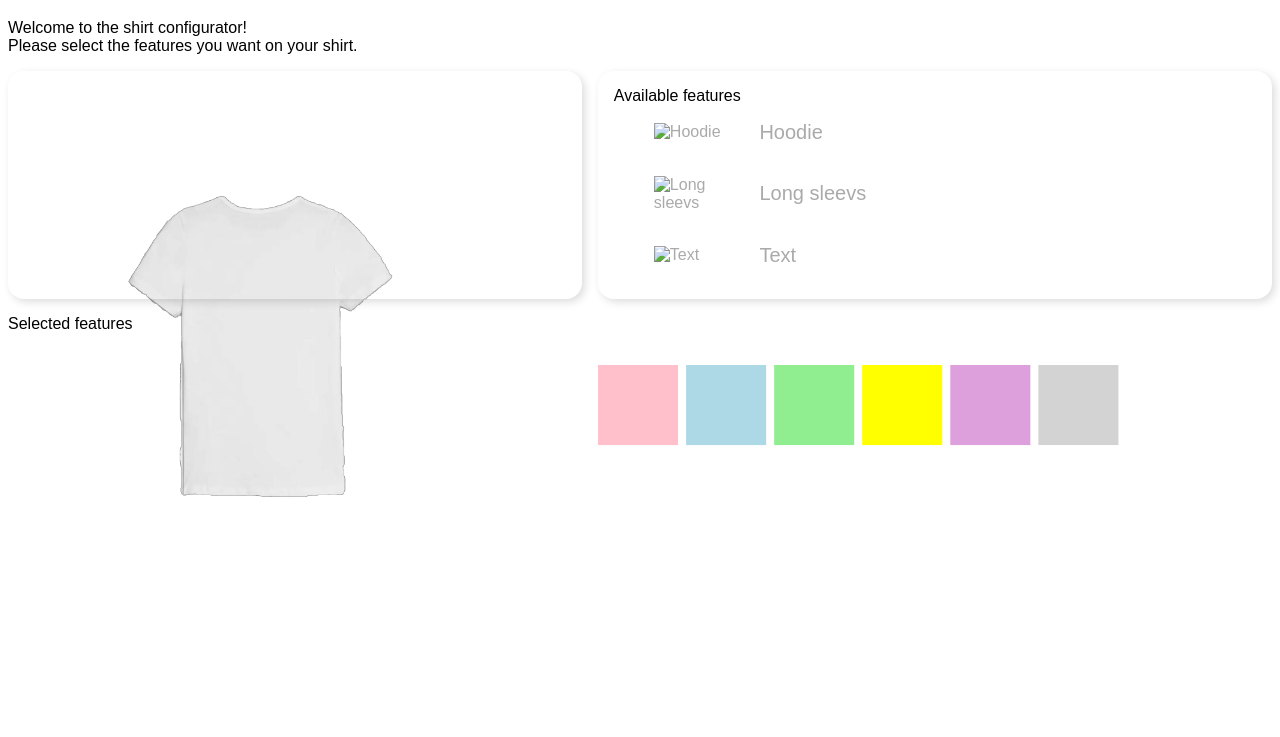
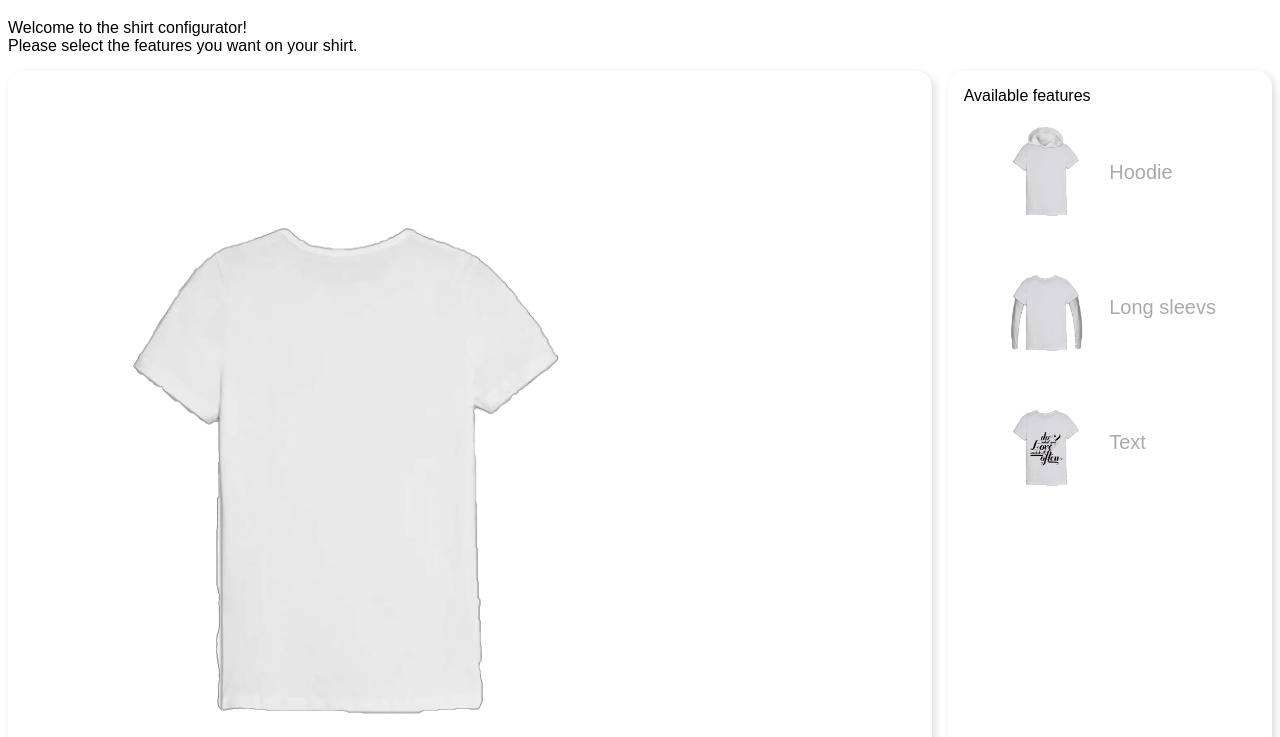
Before and after one commit to vict2586/My_shirt_configurator, a plain HTML site: page index.html in a window 1280 px wide. Shown: the part 61-798 px from the top of the page. Drawn offline with Linux system fonts and the light colour scheme; the site is published under a folder, as on GitHub Pages, so addresses that start at the root find nothing.

Commit message:
Done, kinda

```diff
--- a/index.html
+++ b/index.html
@@ -24,7 +24,7 @@
 
       <div id="product-preview">
 
-        <img src="/Text.png" alt="" class="hide" data-feature="text" id="text"/>
+        <img src="Text.png" alt="" class="hide" data-feature="text" id="text"/>
 
         <svg xmlns="http://www.w3.org/2000/svg" xmlns:xlink="http://www.w3.org/1999/xlink" viewBox="0 0 958.85 1185">
 
@@ -77,17 +77,17 @@
         Available features
 
         <figure class="option" data-feature="hoodie">
-          <img src="/feature_hoodie.png" alt="Hoodie" />
+          <img src="feature_hoodie.png" alt="Hoodie" />
           <figcaption>Hoodie</figcaption>
         </figure>
 
         <figure class="option" data-feature="long">
-          <img src="/feature_long.png" alt="Long sleevs" />
+          <img src="feature_long.png" alt="Long sleevs" />
           <figcaption>Long sleevs</figcaption>
         </figure>
 
         <figure class="option" data-feature="text">
-          <img src="/feature_text.png" alt="Text" />
+          <img src="feature_text.png" alt="Text" />
           <figcaption>Text</figcaption>
         </figure>
 
--- a/script.js
+++ b/script.js
@@ -104,7 +104,7 @@
   li.dataset.feature = feature;
 
   const img = document.createElement("img");
-  img.src = `/feature_${feature}.png`;
+  img.src = `feature_${feature}.png`;
   img.alt = capitalize(feature);
 
   //Add the li element
```
